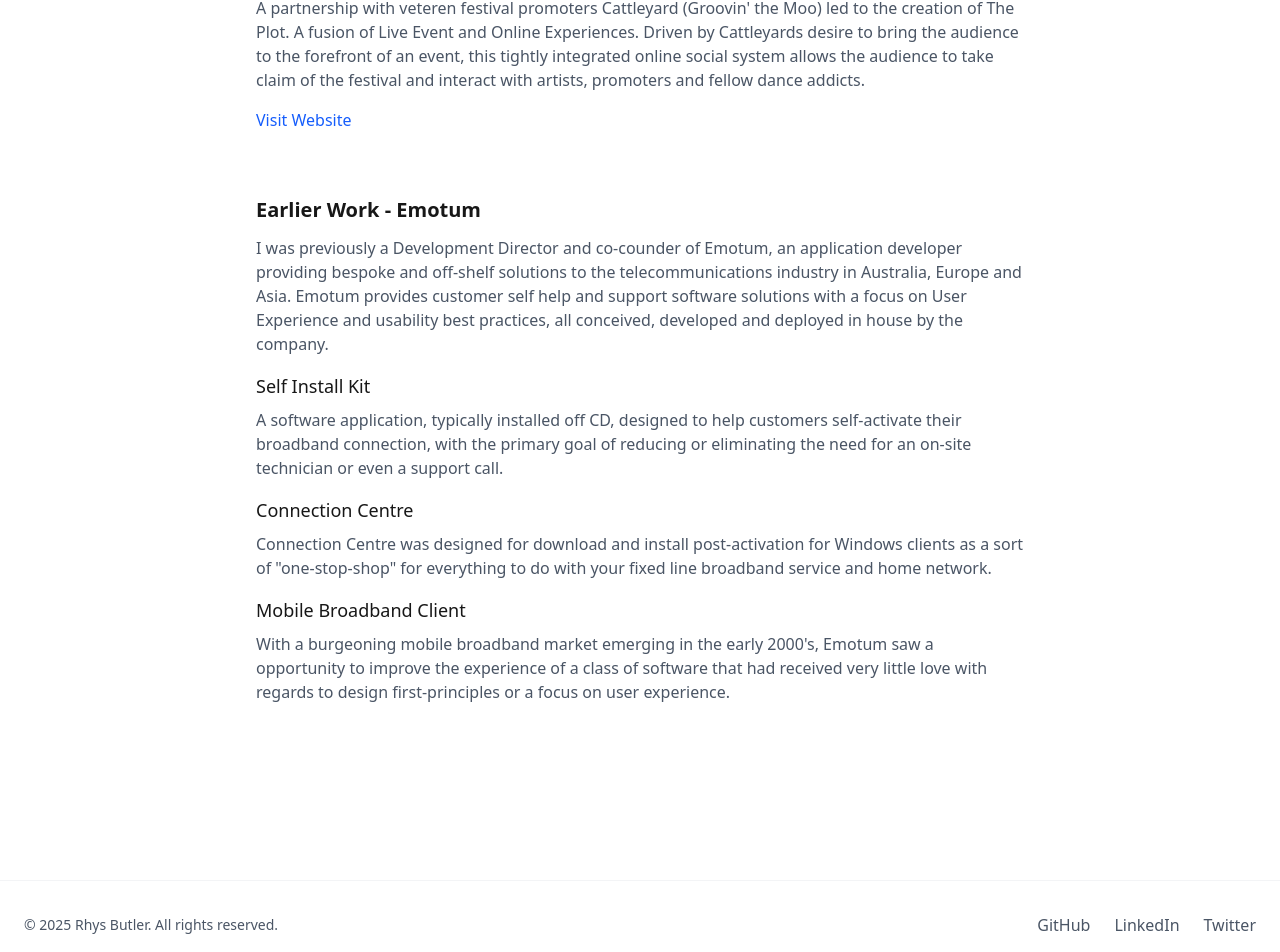
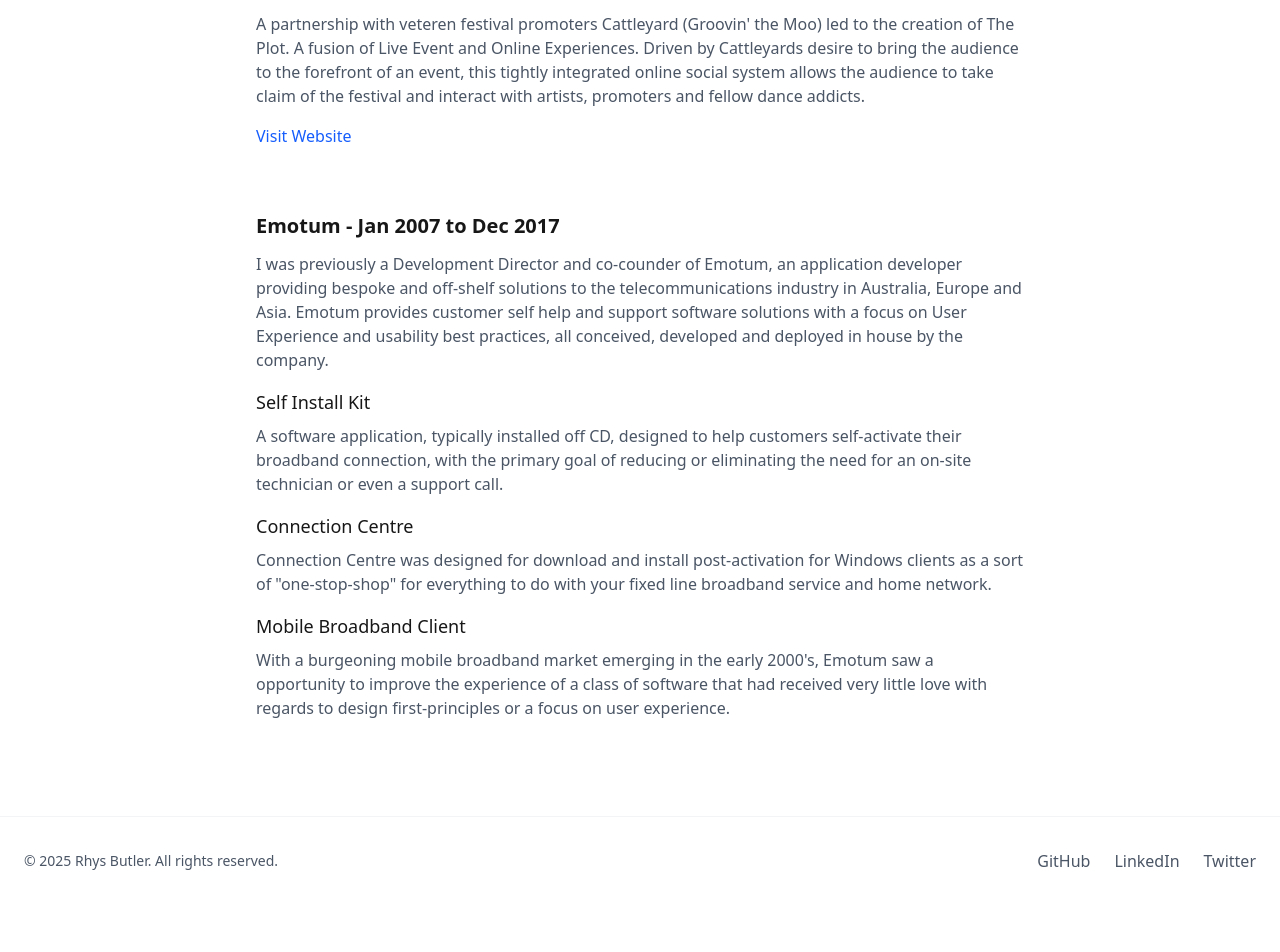
Before and after one commit to mrrhysbutler/rhysbutler.com, a Next.js app: page /work in a window 1280 px wide. Shown: the part 3440-4392 px from the top of the page. After the commit the page ends 4345 px from the top, so only its background shows below. Built offline with nearby package versions, Linux system fonts and the light colour scheme.

Commit message:
Update work page: Adjust padding, update Emotum section heading and description

```diff
--- a/src/app/work/page.tsx
+++ b/src/app/work/page.tsx
@@ -9,7 +9,7 @@
 
 export default function WorkPage() {
   return (
-    <div className="py-12 md:py-16">
+    <div className="pt-12 pb-8 md:pt-16 md:pb-10 lg:pt-20 lg:pb-12">
       <Container>
         <div className="max-w-3xl mx-auto">
           <h1 className="text-3xl md:text-4xl font-bold mb-6">Work</h1>
@@ -133,9 +133,9 @@
             </a>
           </div>
 
-          {/* Earlier Work */}
-          <div className="mb-16">
-            <h2 className="text-xl font-semibold mb-3">Earlier Work - Emotum</h2>
+          {/* Emotum */}
+          <div>
+            <h2 className="text-xl font-semibold mb-3">Emotum - Jan 2007 to Dec 2017</h2>
             <p className="text-gray-600 dark:text-gray-400 mb-4">
               I was previously a Development Director and co-counder of Emotum, an application developer providing bespoke and off-shelf solutions to the telecommunications industry in Australia, Europe and Asia. Emotum provides customer self help and support software solutions with a focus on User Experience and usability best practices, all conceived, developed and deployed in house by the company.
             </p>
```
